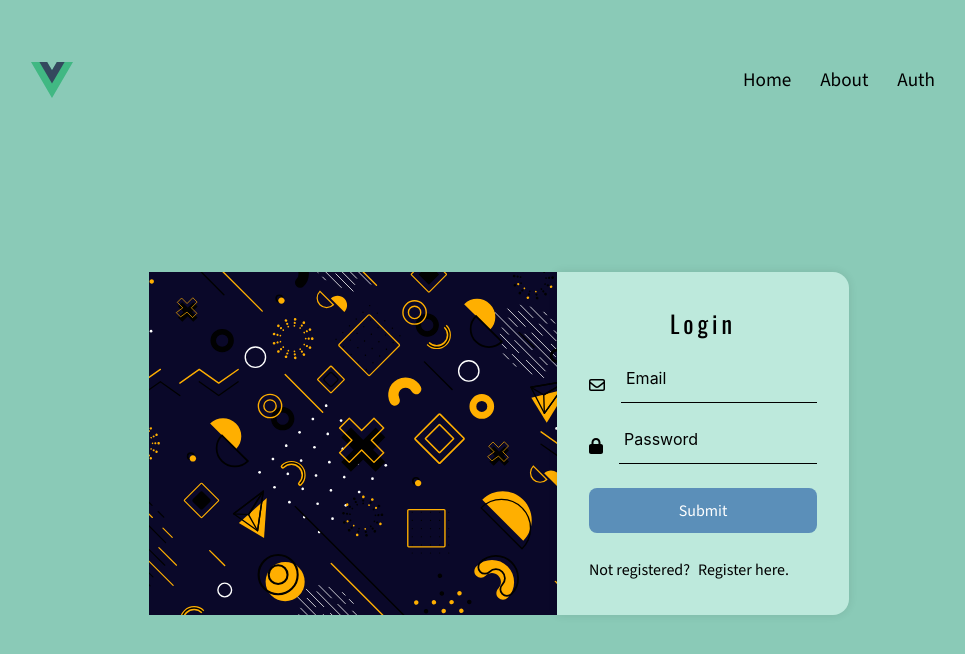
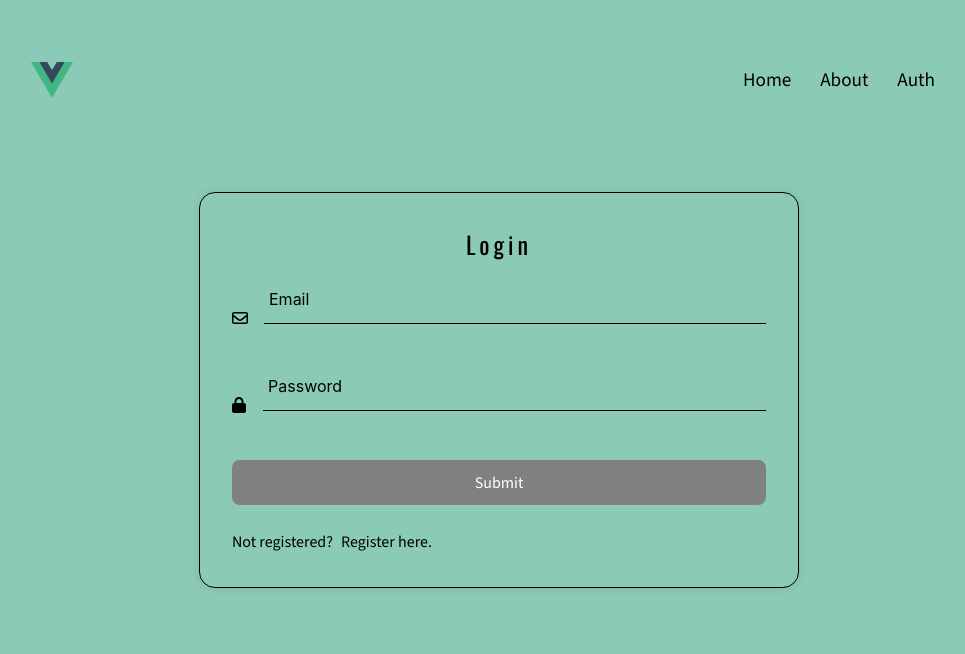
Before and after one commit to VThomas241/Vue-Flash-Deck, a Vue app: page / in a window 1280 px wide. Shown: the top 654 px of the page, without its empty margins (141-1106 px from the left). Built offline with nearby package versions, Linux system fonts and the light colour scheme.

Commit message:
Added error messages to form input components

```diff
--- a/src/components/Button-Components/SubmitButton.vue
+++ b/src/components/Button-Components/SubmitButton.vue
@@ -1,10 +1,15 @@
 <template>
     <div class="submit-btn">
-        <button type="submit">Submit</button>
+        <button :data-enabled="props.valid.data" ref="btn" type="submit">Submit</button>
     </div>
 </template>
 
 <script setup lang="ts">
+import {ref,watch} from 'vue'
+
+const props = defineProps(['valid'])
+const btn = ref<HTMLButtonElement | null>(null)
+
 
 </script>
 
@@ -13,27 +18,35 @@
     margin-bottom: 1.5em;
 }
 button{
-    background-color: #5B8FB9;
     width: 100%;
     padding: 0.75em 1.5em;
     border-radius: 0.5em;
     color: white;
 }
+button[data-enabled="true"]{
+    background-color: #5B8FB9;
+}
 
-button:hover,
-button:focus-visible{
+button[data-enabled="true"]:hover,
+button[data-enabled="true"]:focus-visible{
     background-color: #386386;
 }
 
+button[data-enabled="false"]{
+    background-color: grey;
+    cursor: not-allowed;
+    /* pointer-events: none; */
+}
+
 @media (prefers-color-scheme: dark){
-    button{
+    button[data-enabled="true"]{
         color: black;
     }
 
-    button:hover,
-    button:focus-visible{
+    button[data-enabled="true"]:hover,
+    button[data-enabled="true"]:focus-visible{
     background-color: var(--color-background-mute);
     color: white;
-}
+    }
 }
 </style>
--- a/src/components/Form-Components/FormBase.vue
+++ b/src/components/Form-Components/FormBase.vue
@@ -5,12 +5,7 @@
             <slot></slot>
         </div>
 
-        <ErrorMessage
-        :is_error="props.is_error"
-        :error_message="props.error_message"
-        />
-
-        <SubmitButton />
+        <SubmitButton :valid="props.valid"/>
 
         <ViewChangeButton
         @change-view="$emit('change-view')"
@@ -22,10 +17,9 @@
 <script setup lang="ts">
 import SubmitButton from '@/components/Button-Components/SubmitButton.vue';
 import ViewChangeButton from '@/components/Button-Components/ViewChangeButton.vue';
-import ErrorMessage from '@/components/Text-Components/ErrorMessage.vue';
 import FormHeading from '@/components/Text-Components/FormHeading.vue';
 
-const props = defineProps(['heading','message_1','message_2','is_error','error_message'])
+const props = defineProps(['heading','message_1','message_2','valid'])
 
 </script>
 
--- a/src/components/Form-Components/FormInput.vue
+++ b/src/components/Form-Components/FormInput.vue
@@ -1,21 +1,59 @@
 <template>
     <div class="form-input">
-        <div class="logo">
-            <slot name="logo-svg"></slot>
-        </div>
-        <div class="input">
-            <input v-model="props.data.data" placeholder="" :id="props.id" :type="props.type">
-            <label :for="props.id">{{ props.label }}</label>
+        <div class="form-input__content">
+            <div class="logo">
+                <slot name="logo-svg"></slot>
+            </div>
+            <div class="input">
+                <input @keydown="show_error = true" v-model="props.data.data" placeholder="" :id="props.id" :type="props.type">
+                <label :for="props.id">{{ props.label }}</label>
+                <div v-bind:style="{visibility: is_error && show_error ? 'visible' : 'hidden'}" class="error">
+                    <p v-if="props.type==='text'" class="error-text">Invalid Email</p>
+                    <p v-if="props.type==='password'"> {{ props.label === 'Password' ? 'Password should be atleast 8 characters' : 'Passwords do not match'  }}</p>
+                </div>
+            </div>
         </div>
     </div>
 </template>
 
 <script setup lang="ts">
-const props = defineProps(['data','id','type','label'])
+import { computed, onMounted } from 'vue'
+
+const props = defineProps(['data','id','type','label','pass'])
+
+const regex_email = /^[\w-\.]+@([\w-]+\.)+[\w-]{2,4}$/g
+
+const errorType = ()=>{
+    if (props.type === 'text'){
+        return computed(()=>{
+            if (props.data.data === ''){show_error = false}
+            return props.data.data.search(regex_email) === -1
+        })
+    }else if (props.type === 'password') {
+
+        if (props.label === 'Password'){
+            return computed(()=>{
+                if (props.data.data === ''){show_error = false}
+                return props.data.data.length < 8
+            })
+        }else{
+            return computed(()=>{
+                if (props.data.data === ''){show_error = false}
+                return props.data.data !== props.pass.data
+            })
+        }
+
+
+    }
+}
+
+const is_error = errorType()
+let show_error = false
+
 </script>
 
 <style scoped>
-.form-input{
+.form-input__content{
     display: flex;
     align-items: center;
     margin: 1.5em 0;
@@ -54,11 +92,13 @@ input:focus-visible{
 }
 label{
     position: absolute;
-    left: 0;
     pointer-events: none;
     left: 5px;
-    top: 0;
+    top: 0px;
     transform-origin: left;
     transition: transform 0.3s ease;
 }
+.error{
+    color: red;
+}
 </style>
--- a/src/components/Form-Components/LoginForm.vue
+++ b/src/components/Form-Components/LoginForm.vue
@@ -1,8 +1,9 @@
 <template>
     <form action="#" @submit="submit">
-        <FormBase heading="Login"
+        <FormBase
+        heading="Login"
         message_1="Not registered?" message_2="Register here."
-        :is_error="is_error" :error_message="error_message"
+        :valid="fields_valid"
         @change-view="$emit('change-view')">
             <FormInput type="text" id="login-email" label="Email" :data="email">
                 <template #logo-svg>
@@ -28,35 +29,15 @@ import { reactive, ref } from 'vue';
 import { computed } from 'vue';
 
 const email = reactive({data: ''});
-const pass = reactive({data: ''})
-
-const is_error = ref(false)
-const error_message = ref('')
+const pass = reactive({data: ''});
+const fields_valid = reactive({data: computed(()=>{
+    return email.data.search(regex_email) !== -1 && email.data!=="" && pass.data.length>=8
+})})
 
 const regex_email = /^[\w-\.]+@([\w-]+\.)+[\w-]{2,4}$/g
 
-const is_email_valid = computed(()=>{
-    return email.data.search(regex_email)
-})
-
-const is_empty = computed(()=>{
-    return email.data==="" || pass.data===""
-})
-
 function submit(e:Event){
-    e.preventDefault();
-    if (is_empty.value){
-        error_message.value = "Fields should not be empty"
-        is_error.value = true
-        return
-    }
-
-    if (is_email_valid.value){
-        error_message.value = "Invalid email"
-        is_error.value = true
-        return
-    }
-    is_error.value = false
+        e.preventDefault()
 }
 </script>
 
--- a/src/components/Form-Components/RegisterForm.vue
+++ b/src/components/Form-Components/RegisterForm.vue
@@ -1,8 +1,8 @@
 <template>
     <form action="#" @submit="submit">
         <FormBase heading="Register"
-        message_1="Not registered?" message_2="Register here."
-        :is_error="is_error" :error_message="error_message"
+        message_1="Already registered?" message_2="Login here."
+        :valid="fields_valid"
         @change-view="$emit('change-view')">
             <FormInput type="text" id="register-email" label="Email" :data="email">
                 <template #logo-svg>
@@ -14,7 +14,7 @@
                     <svg xmlns="http://www.w3.org/2000/svg" height="16px" viewBox="0 0 448 512"><!--! Font Awesome Free 6.4.0 by @fontawesome - https://fontawesome.com License - https://fontawesome.com/license (Commercial License) Copyright 2023 Fonticons, Inc. --><path d="M144 144v48H304V144c0-44.2-35.8-80-80-80s-80 35.8-80 80zM80 192V144C80 64.5 144.5 0 224 0s144 64.5 144 144v48h16c35.3 0 64 28.7 64 64V448c0 35.3-28.7 64-64 64H64c-35.3 0-64-28.7-64-64V256c0-35.3 28.7-64 64-64H80z"/></svg>
                 </template>
             </FormInput>
-            <FormInput type="password" id="register-repass" label="Retype Password" :data="re_pass">
+            <FormInput type="password" id="register-repass" label="Retype Password" :data="re_pass" :pass="pass">
                 <template #logo-svg>
                     <svg xmlns="http://www.w3.org/2000/svg" height="16px" viewBox="0 0 448 512"><!--! Font Awesome Free 6.4.0 by @fontawesome - https://fontawesome.com License - https://fontawesome.com/license (Commercial License) Copyright 2023 Fonticons, Inc. --><path d="M144 144v48H304V144c0-44.2-35.8-80-80-80s-80 35.8-80 80zM80 192V144C80 64.5 144.5 0 224 0s144 64.5 144 144v48h16c35.3 0 64 28.7 64 64V448c0 35.3-28.7 64-64 64H64c-35.3 0-64-28.7-64-64V256c0-35.3 28.7-64 64-64H80z"/></svg>
                 </template>
@@ -36,44 +36,17 @@ const email = reactive({data: ''});
 const pass = reactive({data: ''});
 const re_pass = reactive({data: ''});
 
-const is_error = ref(false)
-const error_message = ref('')
-
 const regex_email = /^[\w-\.]+@([\w-]+\.)+[\w-]{2,4}$/g
 
-const is_email_valid = computed(()=>{
-    return email.data.search(regex_email)
-})
-
-const is_empty = computed(()=>{
-    return email.data==="" || pass.data==="" || re_pass.data===""
-})
-
-const is_pass_equal = computed(()=>{
-    return pass.data === re_pass.data
+const fields_valid = reactive({
+    data: computed(()=>{
+        return email.data.search(regex_email) !== -1 && email.data!=="" && pass.data.length>=8 && re_pass.data === pass.data
+    })
 })
 
 function submit(e:Event){
     e.preventDefault();
 
-    if (is_empty.value){
-        error_message.value = "Fields should not be empty"
-        is_error.value = true
-        return
-    }
-    if (is_email_valid.value){
-        error_message.value = "Invalid email"
-        is_error.value = true
-        return
-    }
-
-    if (!is_pass_equal.value){
-        error_message.value = "Passwords do not match"
-        is_error.value = true
-        return
-    }
-
-    is_error.value = false
 }
 </script>
 
--- a/src/components/NavBar.vue
+++ b/src/components/NavBar.vue
@@ -93,6 +93,10 @@ const menuClick = () => {
     .nav-link a{
         color: var(--color-text);
     }
+    .nav-link a:hover,
+    .nav-link a:focus-visible{
+        color: var(--color-heading);
+    }
     @media screen and (min-width: 450px){
         .nav-container{
             justify-content: space-between;
--- a/src/views/AuthorizationView.vue
+++ b/src/views/AuthorizationView.vue
@@ -6,9 +6,6 @@
         <main>
             <div class="container">
                 <div class="form-container">
-                    <div class="form-aside">
-                        <img src="@/assets/svgs/form-aside.svg" alt="">
-                    </div>
                     <div class="form">
                         <LoginForm
                         @change-view="changeView"
@@ -65,18 +62,19 @@ function changeView(){
         display: grid;
         max-width: 700px;
         margin: 0 auto;
-        grid-template-columns: 1fr auto;
+        /* grid-template-columns: 1fr auto; */
     }
     .form{
-        border-radius: 0 1em 1em 0;
-        background-color: var(--color-background-soft);
+        border-radius: 1em;
+        border: 1px solid var(--color-text);
         padding: 2em;
-        max-width: 500px;
+        width: 100%;
+        max-width: 600px;
         margin: 0 auto;
         box-shadow: 0 0 10px rgba(0, 0, 0, 0.098);
     }
     main{
-        margin-top: 5em;
+        /* margin-top: 1em; */
     }
 
 
```
